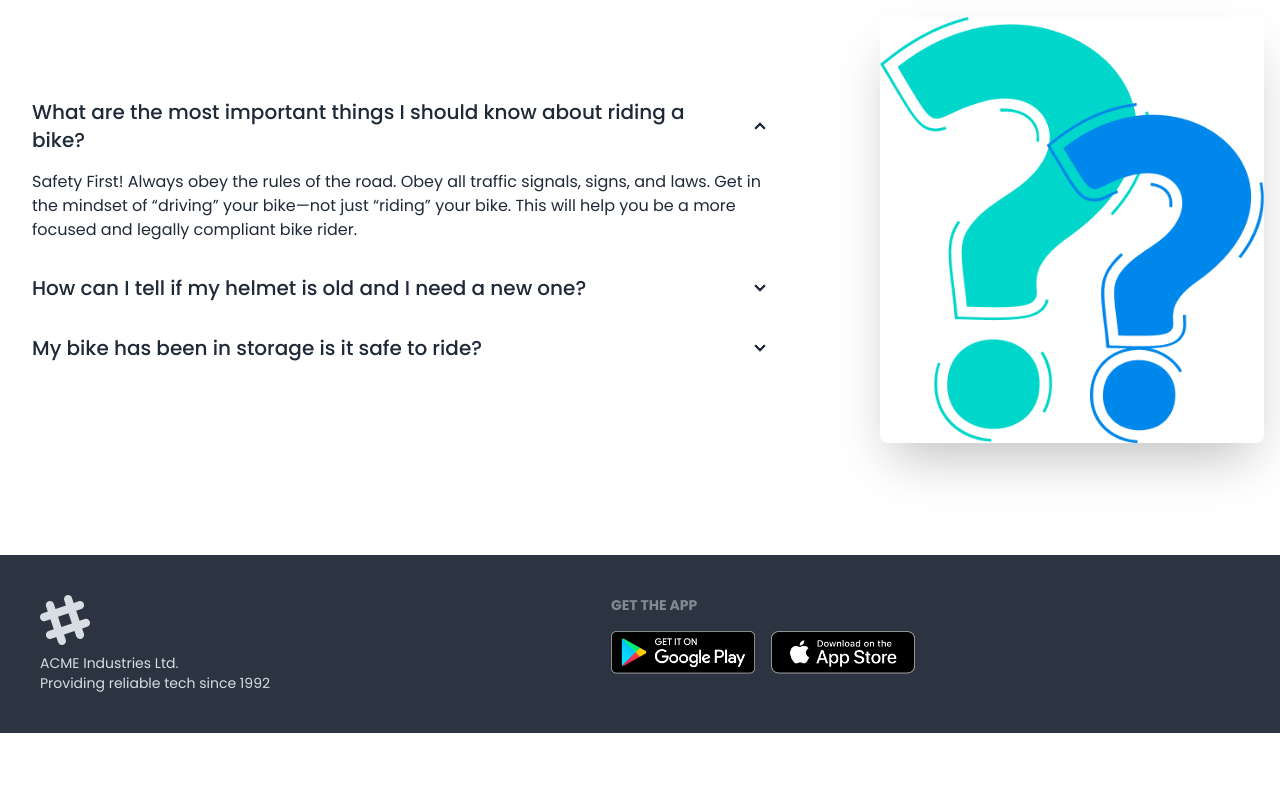
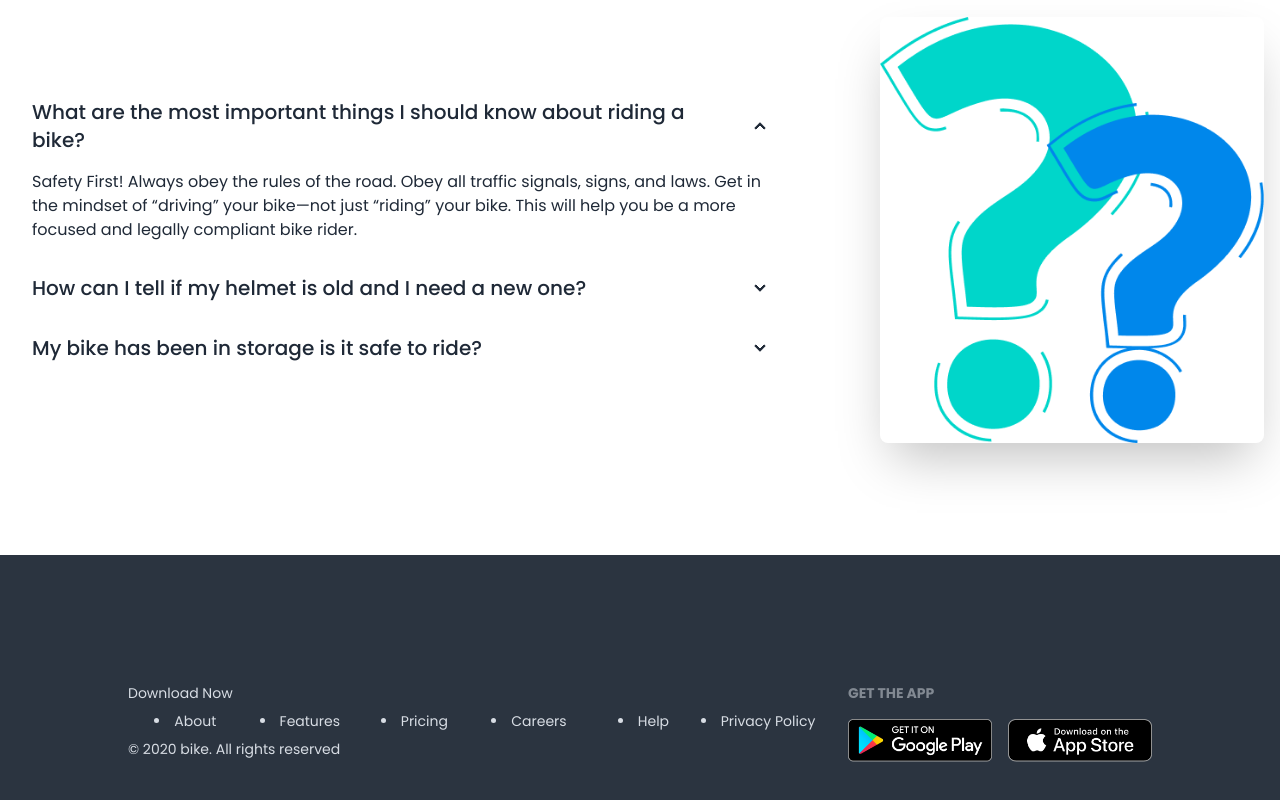
Before and after one commit to kazimehedihasan/Biker-with-Daisy, a plain HTML site: page index.html in a window 1280 px wide. Shown: the part 2219-3019 px from the top of the page. Before the commit the page ends 2952 px from the top, so only its background shows below. Drawn offline with nearby package versions, Linux system fonts and the light colour scheme.

Commit message:
first commmit

```diff
--- a/index.html
+++ b/index.html
@@ -328,10 +328,18 @@ est sit aliqua dolor do amet sint. Velit officia consequat duis enim velit molli
     </div>
 </section>
 </main>
-      <footer class="footer p-10 bg-neutral text-neutral-content">
-        <div>
-          <svg width="50" height="50" viewBox="0 0 24 24" xmlns="http://www.w3.org/2000/svg" fill-rule="evenodd" clip-rule="evenodd" class="fill-current"><path d="M22.672 15.226l-2.432.811.841 2.515c.33 1.019-.209 2.127-1.23 2.456-1.15.325-2.148-.321-2.463-1.226l-.84-2.518-5.013 1.677.84 2.517c.391 1.203-.434 2.542-1.831 2.542-.88 0-1.601-.564-1.86-1.314l-.842-2.516-2.431.809c-1.135.328-2.145-.317-2.463-1.229-.329-1.018.211-2.127 1.231-2.456l2.432-.809-1.621-4.823-2.432.808c-1.355.384-2.558-.59-2.558-1.839 0-.817.509-1.582 1.327-1.846l2.433-.809-.842-2.515c-.33-1.02.211-2.129 1.232-2.458 1.02-.329 2.13.209 2.461 1.229l.842 2.515 5.011-1.677-.839-2.517c-.403-1.238.484-2.553 1.843-2.553.819 0 1.585.509 1.85 1.326l.841 2.517 2.431-.81c1.02-.33 2.131.211 2.461 1.229.332 1.018-.21 2.126-1.23 2.456l-2.433.809 1.622 4.823 2.433-.809c1.242-.401 2.557.484 2.557 1.838 0 .819-.51 1.583-1.328 1.847m-8.992-6.428l-5.01 1.675 1.619 4.828 5.011-1.674-1.62-4.829z"></path></svg>
-          <p>ACME Industries Ltd.<br/>Providing reliable tech since 1992</p>
+      <footer class="footer p-32 justify-between bg-neutral text-neutral-content">
+        <div class="text-center">
+         <h4>Download Now</h4>
+         <div class="grid grid-cols-6">
+          <a><li>About</li></a>
+          <a><li>Features</li></a>
+          <a><li>Pricing</li></a>
+          <a><li>Careers</li></a>
+          <a><li>Help</li></a>
+          <a><li>Privacy Policy</li></a>
+         </div>
+          <p>© 2020 bike. All rights reserved</p>
         </div>
         <div>
           <span class="footer-title">Get the App</span>
```
